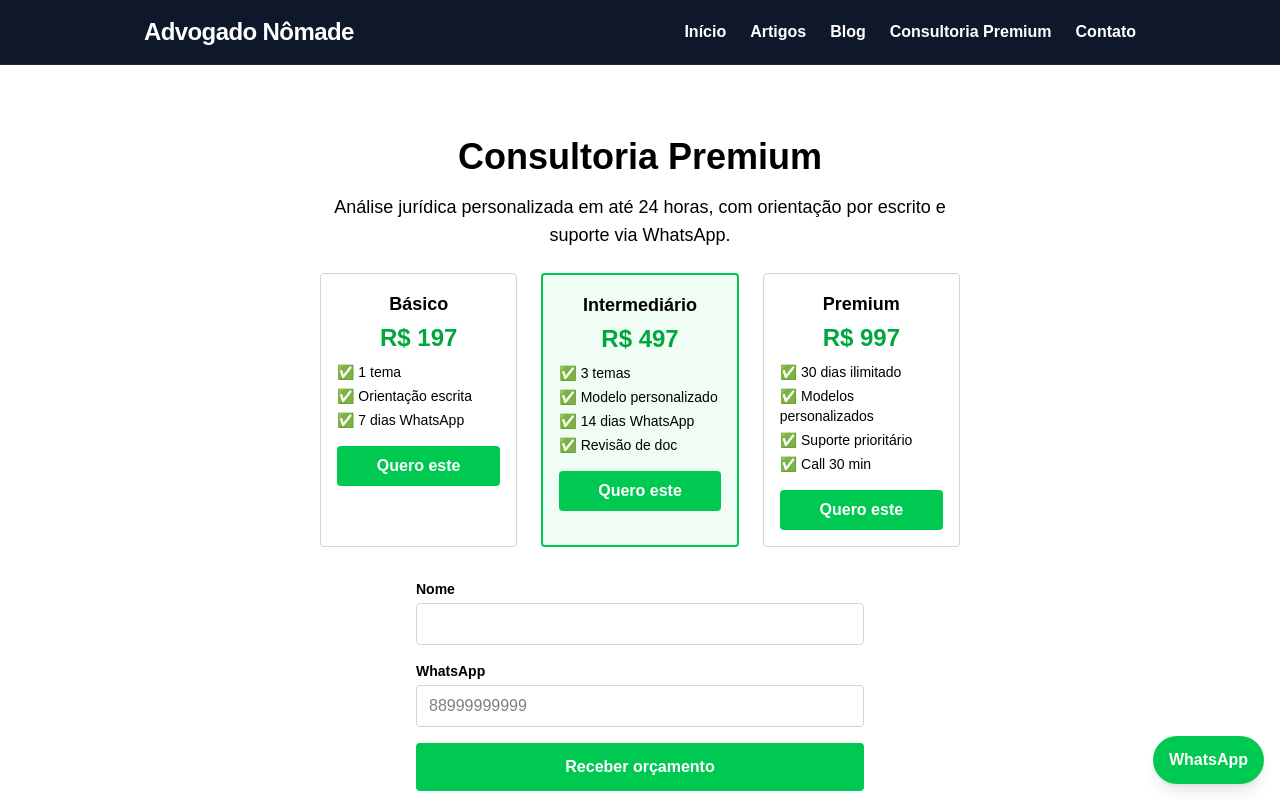
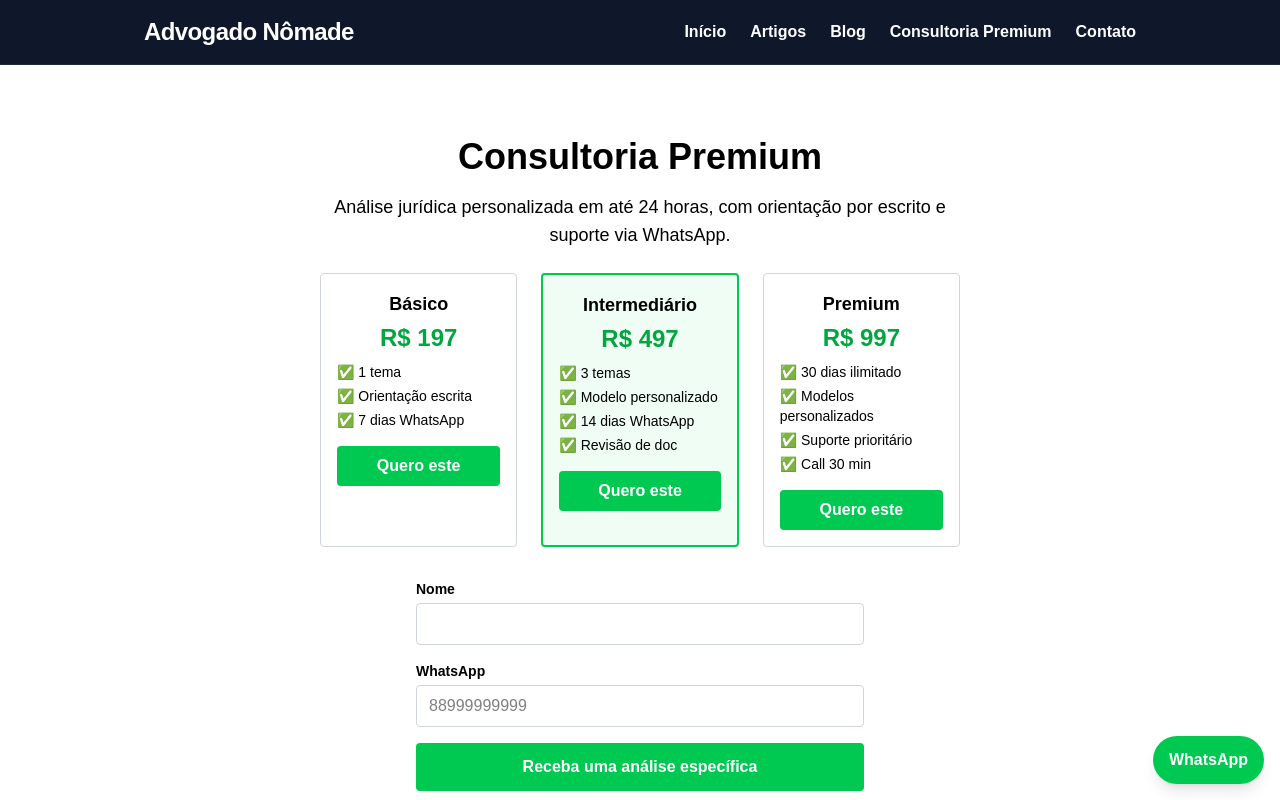
Before and after one commit to mestrereginaldo-site/advogadonomade1, a Next.js app: page /consultoria in a window 1280 px wide. Shown: the top 800 px of the page. Built offline with nearby package versions, Linux system fonts and the light colour scheme.

Commit message:
Update page.tsx

```diff
--- a/app/consultoria/page.tsx
+++ b/app/consultoria/page.tsx
@@ -7,85 +7,52 @@ export default function Consultoria() {
     const form = e.currentTarget;
     const nome = (form.elements.namedItem("nome") as HTMLInputElement).value;
     const whatsapp = (form.elements.namedItem("whatsapp") as HTMLInputElement).value;
-    const msg = `NOVO LEAD - Consultoria Premium%0A%0ANome: ${nome}%0AWhatsApp: ${whatsapp}`;
+    const msg = `Olá, Preciso de uma análise do meu caso.%0A%0ANome: ${nome}%0AWhatsApp: ${whatsapp}`;
     window.open(`https://wa.me/5588999999999?text=${msg}`, "_blank");
   };
 
   return (
     <main className="min-h-screen bg-white text-black">
       <div className="max-w-2xl mx-auto px-4 py-10">
-        {/* HEADLINE */}
         <h1 className="text-3xl md:text-4xl font-bold mb-4 text-center">Consultoria Premium</h1>
-        <p className="text-lg mb-6 text-center">
-          Análise jurídica personalizada em até 24 horas, com orientação por escrito e suporte via WhatsApp.
-        </p>
+        <p className="text-lg mb-6 text-center">Análise jurídica personalizada em até 24 horas, com orientação por escrito e suporte via WhatsApp.</p>
 
-        {/* PREÇOS (mesmos 3 cards) */}
+        {/* PREÇOS (mesmos 3 cards compactos) */}
         <div className="grid grid-cols-1 md:grid-cols-3 gap-6 mb-8">
           {/* CARD R$ 197 */}
           <div className="border border-gray-300 rounded p-4 text-center">
             <h3 className="text-lg font-semibold mb-1">Básico</h3>
             <p className="text-2xl font-bold text-green-600 mb-2">R$ 197</p>
-            <ul className="text-sm text-left space-y-1 mb-4">
-              <li>✅ 1 tema</li>
-              <li>✅ Orientação escrita</li>
-              <li>✅ 7 dias WhatsApp</li>
-            </ul>
-            <button onClick={() => window.open("https://wa.me/5588999999999?text=Quero%20Básico%20R%24197", "_blank")} className="w-full bg-green-500 hover:bg-green-600 text-white font-semibold py-2 rounded">
-              Quero este
-            </button>
+            <ul className="text-sm text-left space-y-1 mb-4"><li>✅ 1 tema</li><li>✅ Orientação escrita</li><li>✅ 7 dias WhatsApp</li></ul>
+            <button onClick={() => window.open("https://wa.me/5588999999999?text=Quero%20Básico%20R%24197", "_blank")} className="w-full bg-green-500 hover:bg-green-600 text-white font-semibold py-2 rounded">Quero este</button>
           </div>
 
           {/* CARD R$ 497 */}
           <div className="border-2 border-green-500 rounded p-4 text-center bg-green-50">
             <h3 className="text-lg font-semibold mb-1">Intermediário</h3>
             <p className="text-2xl font-bold text-green-600 mb-2">R$ 497</p>
-            <ul className="text-sm text-left space-y-1 mb-4">
-              <li>✅ 3 temas</li>
-              <li>✅ Modelo personalizado</li>
-              <li>✅ 14 dias WhatsApp</li>
-              <li>✅ Revisão de doc</li>
-            </ul>
-            <button onClick={() => window.open("https://wa.me/5588999999999?text=Quero%20Intermediário%20R%24497", "_blank")} className="w-full bg-green-500 hover:bg-green-600 text-white font-semibold py-2 rounded">
-              Quero este
-            </button>
+            <ul className="text-sm text-left space-y-1 mb-4"><li>✅ 3 temas</li><li>✅ Modelo personalizado</li><li>✅ 14 dias WhatsApp</li><li>✅ Revisão de doc</li></ul>
+            <button onClick={() => window.open("https://wa.me/5588999999999?text=Quero%20Intermediário%20R%24497", "_blank")} className="w-full bg-green-500 hover:bg-green-600 text-white font-semibold py-2 rounded">Quero este</button>
           </div>
 
           {/* CARD R$ 997 */}
           <div className="border border-gray-300 rounded p-4 text-center">
             <h3 className="text-lg font-semibold mb-1">Premium</h3>
             <p className="text-2xl font-bold text-green-600 mb-2">R$ 997</p>
-            <ul className="text-sm text-left space-y-1 mb-4">
-              <li>✅ 30 dias ilimitado</li>
-              <li>✅ Modelos personalizados</li>
-              <li>✅ Suporte prioritário</li>
-              <li>✅ Call 30 min</li>
-            </ul>
-            <button onClick={() => window.open("https://wa.me/5588999999999?text=Quero%20Premium%20R%24997", "_blank")} className="w-full bg-green-500 hover:bg-green-600 text-white font-semibold py-2 rounded">
-              Quero este
-            </button>
+            <ul className="text-sm text-left space-y-1 mb-4"><li>✅ 30 dias ilimitado</li><li>✅ Modelos personalizados</li><li>✅ Suporte prioritário</li><li>✅ Call 30 min</li></ul>
+            <button onClick={() => window.open("https://wa.me/5588999999999?text=Quero%20Premium%20R%24997", "_blank")} className="w-full bg-green-500 hover:bg-green-600 text-white font-semibold py-2 rounded">Quero este</button>
           </div>
         </div>
 
         {/* FORMULÁRIO CENTRALIZADO E CURTO */}
         <form onSubmit={handleSubmit} className="max-w-md mx-auto space-y-4">
-          <div>
-            <label className="block mb-1 font-semibold text-sm">Nome</label>
-            <input name="nome" required className="w-full px-3 py-2 border border-gray-300 rounded bg-white text-black" />
-          </div>
-          <div>
-            <label className="block mb-1 font-semibold text-sm">WhatsApp</label>
-            <input name="whatsapp" type="tel" required placeholder="88999999999" className="w-full px-3 py-2 border border-gray-300 rounded bg-white text-black" />
-          </div>
-          <button type="submit" className="w-full bg-green-500 hover:bg-green-600 text-white font-semibold py-3 rounded">
-            Receber orçamento
-          </button>
+          <div><label className="block mb-1 font-semibold text-sm">Nome</label><input name="nome" required className="w-full px-3 py-2 border border-gray-300 rounded bg-white text-black" /></div>
+          <div><label className="block mb-1 font-semibold text-sm">WhatsApp</label><input name="whatsapp" type="tel" required placeholder="88999999999" className="w-full px-3 py-2 border border-gray-300 rounded bg-white text-black" /></div>
+          <button type="submit" className="w-full bg-green-500 hover:bg-green-600 text-white font-semibold py-3 rounded">Receba uma análise específica</button>
         </form>
 
-        {/* GARANTIA */}
-        <div className="mt-8 max-w-md mx-auto p-3 bg-green-50 border border-green-200 rounded text-center">
-          <p className="text-green-800 font-semibold text-sm">✅ 7 dias ou seu dinheiro de volta</p>
-        </div>
+        {/* GARANTIA PEQUENA */}
+        <div className="mt-8 max-w-md mx-auto p-3 bg-green-50 border border-green-200 rounded text-center"><p className="text-green-800 font-semibold text-sm">✅ 7 dias ou seu dinheiro de volta</p></div>
       </div>
     </main>
   );
```
